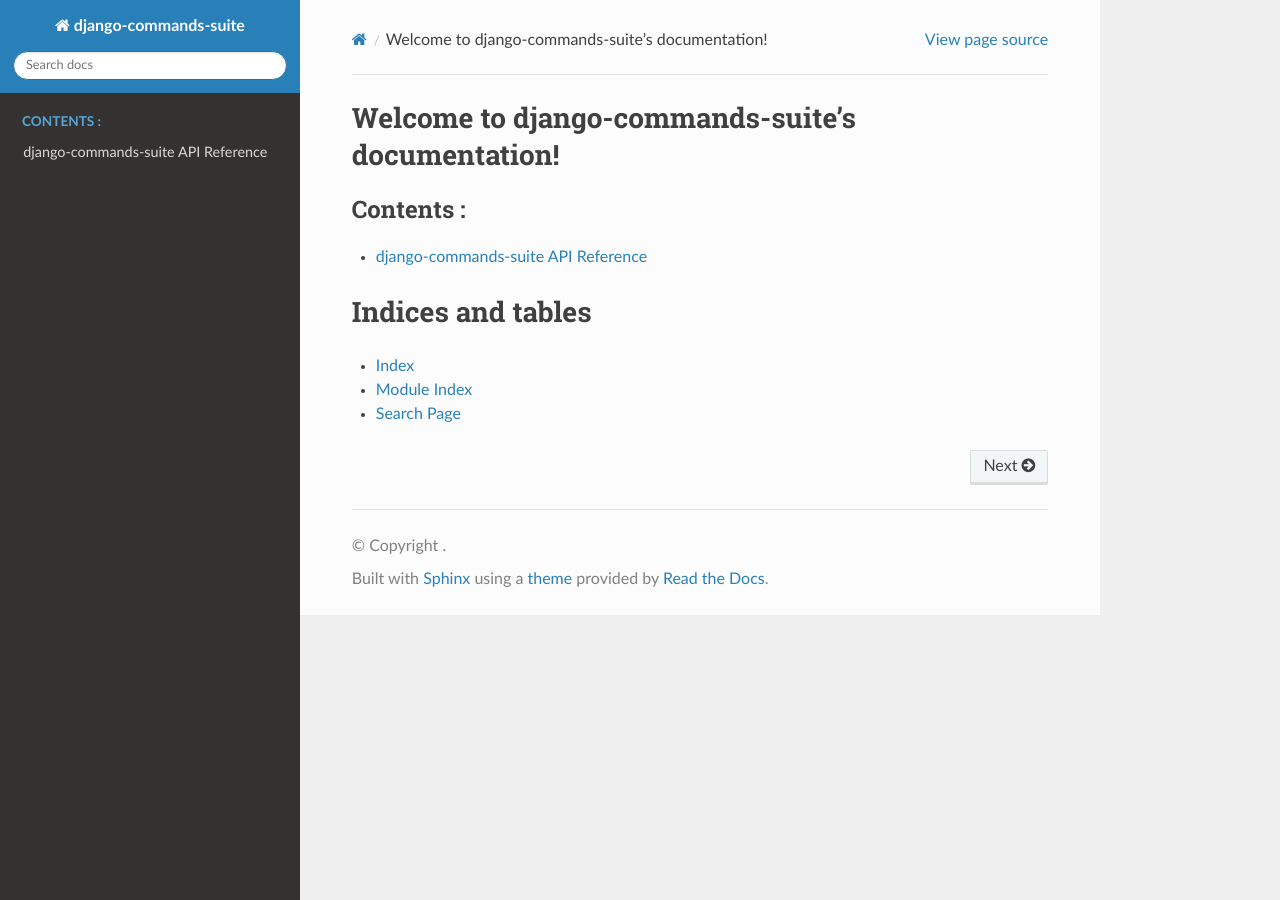
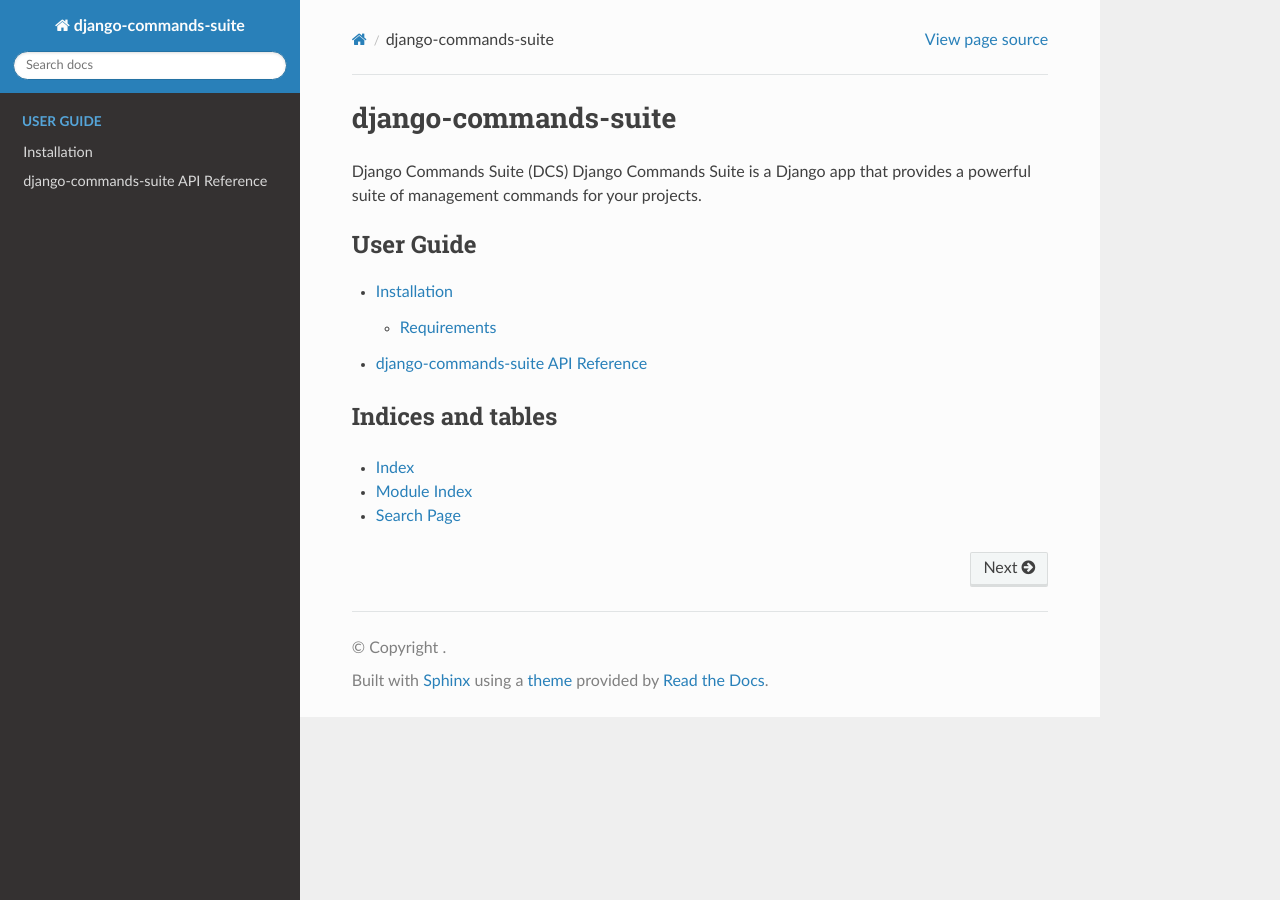
Before and after one commit to khamedtaha/django-commands-suite, a Sphinx documentation site: the page built from docs/index.rst, in a window 1280 px wide. Built offline with Sphinx 7.4.7 and the Read the Docs theme 3.1.0, drawn with Linux system fonts in a browser that asks for light colours.

Commit message:
readthedocs update

```diff
--- a/docs/index.rst
+++ b/docs/index.rst
@@ -1,9 +1,16 @@
-Welcome to django-commands-suite's documentation!
-================================================
+=====================
+django-commands-suite
+=====================
+
+Django Commands Suite (DCS)
+Django Commands Suite is a Django app that provides a powerful suite of management commands for your projects.
+
 
 .. toctree::
    :maxdepth: 2
-   :caption: Contents :
+   :caption: User Guide
+
+   guide/installation
 
    modules
 
```
Also changed, not shown: docs/guide/installation.rst (added, +27 -0 lines).
